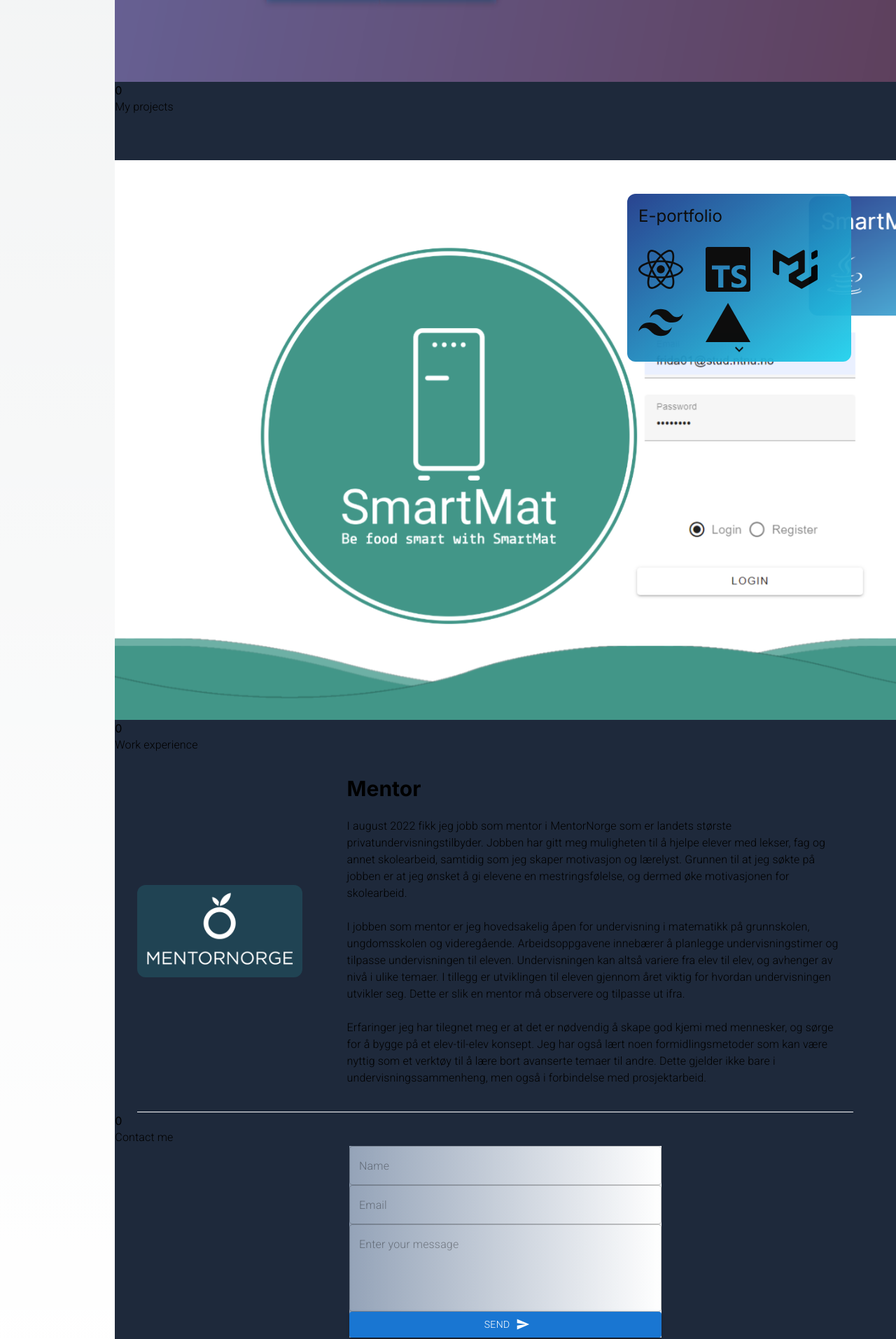
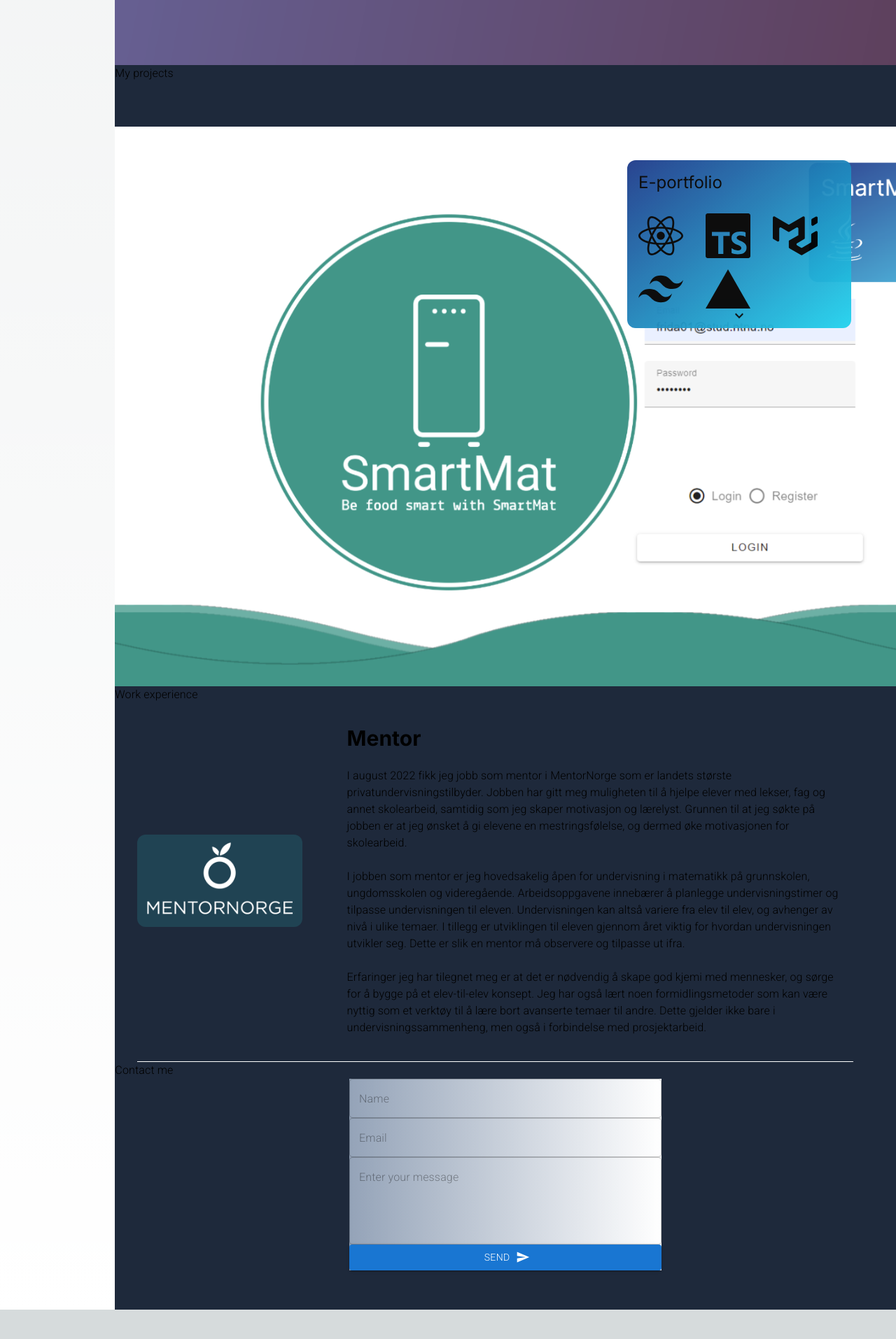
Before and after one commit to karofmah/my-eportfolio, a Next.js app: page / in a window 1280 px wide. Shown: the part 4972-6886 px from the top of the page at 70% size. After the commit the page ends 6844 px from the top, so only its background shows below. Built offline with nearby package versions, Linux system fonts and the light colour scheme.

Commit message:
Improved sidebar navigation

```diff
--- a/app/components/MainPage.tsx
+++ b/app/components/MainPage.tsx
@@ -86,14 +86,13 @@
     </div>
 
       <div ref={aboutRef} className='bg-slate-800 flex flex-col' >
+
         <About
         description="
         My name is Karo Faraidoun mahmoud and in this e-portfolio you will gain an overview of my competences and experiences. Currently I am studying BSc in Computer Science at Norwegian University of Science and Technology (NTNU), where I have acquired knowledge and skills necessary to develop effective data systems with the users in focus. Through examples of work I have completed during my education, in the 'Course Projects' section, you will gain insight into how the competencies I have acquired align with an employment-related perspective. In addition, you may learn more about my personal projects in the 'My Projects' section. I have also In the 'Work Experience' section, you will gain an understanding of the experiences I have obtained as a result of employment. If you have any inquiries or would like to discuss potential opportunities, I encourage you to reach out to me through the provided contact form. "
         imageURL="pb.png"
        />
         <div ref={courseRef}>
-
-        {window.scrollY}
 
         <Typography className="font-bold left-0 text-3xl font-bold lg:text-4xl 2xl:text-5xl my-4 ml-8 " >Course projects</Typography>
 
@@ -160,7 +159,6 @@
       </div>
       <div ref={myRef}>
 
-      {window.scrollY}
 
       <Typography className="font-bold left-0 text-3xl font-bold lg:text-4xl 2xl:text-5xl my-4 ml-8" >My projects</Typography>
       <Project
@@ -175,7 +173,6 @@
 
 
     <div ref={workRef}>
-    {window.scrollY}
 
       <Typography className="font-bold left-0 text-3xl font-bold lg:text-4xl 2xl:text-5xl my-4 ml-8">Work experience</Typography>
 
@@ -190,7 +187,6 @@
 
 
       <div ref={contactRef}>
-      {window.scrollY}
 
       <Typography className="font-bold left-0 text-3xl font-bold lg:text-4xl 2xl:text-5xl my-4 ml-8" >Contact me</Typography>
      <ContactForm/>
--- a/app/components/SideBar.tsx
+++ b/app/components/SideBar.tsx
@@ -33,21 +33,21 @@
 
   useEffect(() => {
 
-      if(props.valueY<775){
+      if(props.valueY<768){
         setValue(0)
       }
 
-      else if(props.valueY<1920){
+      else if(props.valueY<4151){
         setValue(1)
       }
 
 
-      else if(props.valueY<2500){
+      else if(props.valueY<4872){
         setValue(2)
       }
 
 
-      else if(props.valueY<2650){
+      else if(props.valueY<5361){
         setValue(3)
       }
 
```
